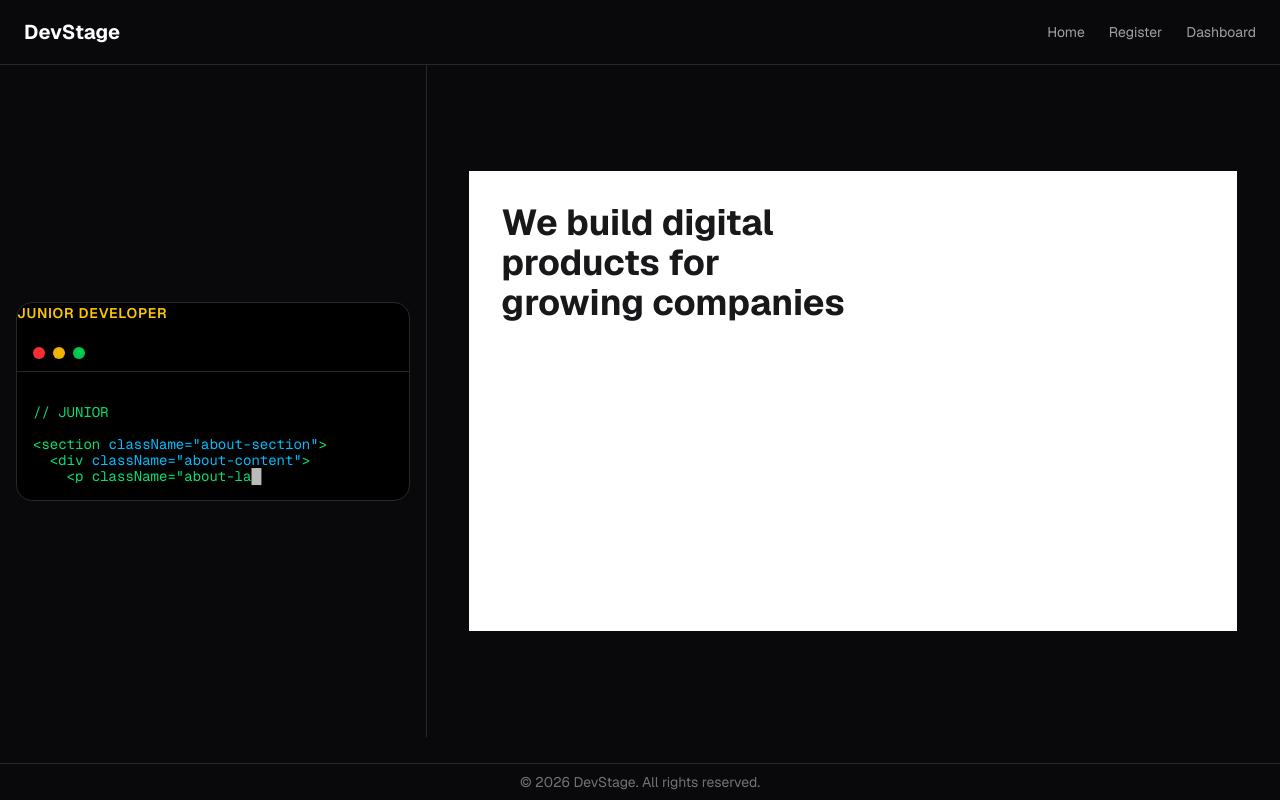
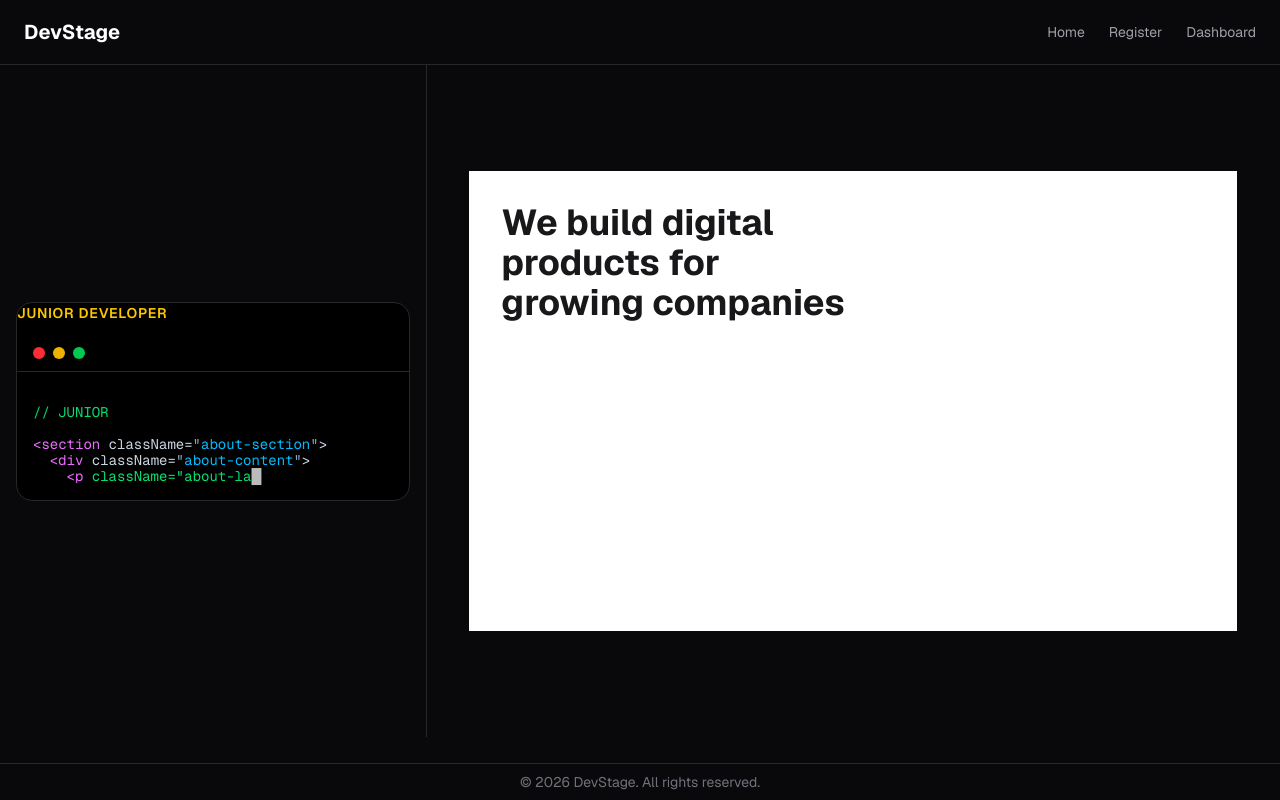
Before and after one commit to saeedhei/team-alla-biloshapka, a Next.js app: page / in a window 1280 px wide. Built offline with nearby package versions, Linux system fonts and the light colour scheme.

Commit message:
highlight code syntax with multiple colors

```diff
--- a/app/home/CodePanel.tsx
+++ b/app/home/CodePanel.tsx
@@ -14,12 +14,71 @@ type CodePanelProps = {
 type Stage = "junior" | "middle" | "senior";
 
 function renderHighlightedCode(code: string) {
-  const parts = code.split(/(className="[^"]*")/g);
+  const parts = code.split(
+    /(className="[^"]*"|src="[^"]*"|alt="[^"]*"|<\/?[a-zA-Z][a-zA-Z0-9]*|\/?>|\/\/[^\n]*)/g,
+  );
 
   return parts.map((part, index) => {
+    if (!part) return null;
+
+    if (part.startsWith("//")) {
+      return (
+        <span key={index} className="text-green-400">
+          {part}
+        </span>
+      );
+    }
+
+    if (/^<\/?[a-zA-Z]/.test(part)) {
+      return (
+        <span key={index} className="text-fuchsia-400">
+          {part}
+        </span>
+      );
+    }
+
     if (part.startsWith('className="')) {
+      const classValue = part.slice('className="'.length, -1);
+
       return (
-        <span key={index} className="text-sky-400">
+        <span key={index}>
+          <span className="text-slate-300">className=</span>
+          <span className="text-slate-400">"</span>
+          <span className="text-sky-400">{classValue}</span>
+          <span className="text-slate-400">"</span>
+        </span>
+      );
+    }
+
+    if (part.startsWith('src="')) {
+      const srcValue = part.slice('src="'.length, -1);
+
+      return (
+        <span key={index}>
+          <span className="text-slate-300">src=</span>
+          <span className="text-slate-400">"</span>
+          <span className="text-amber-300">{srcValue}</span>
+          <span className="text-slate-400">"</span>
+        </span>
+      );
+    }
+
+    if (part.startsWith('alt="')) {
+      const altValue = part.slice('alt="'.length, -1);
+
+      return (
+        <span key={index}>
+          <span className="text-slate-300">alt=</span>
+          <span className="text-slate-400">"</span>
+          <span className="text-amber-300">{altValue}</span>
+          <span className="text-slate-400">"</span>
+        </span>
+      );
+    }
+
+    if (part === ">" || part === "/>") {
+      return (
+        <span key={index} className="text-slate-300">
           {part}
         </span>
       );
```
